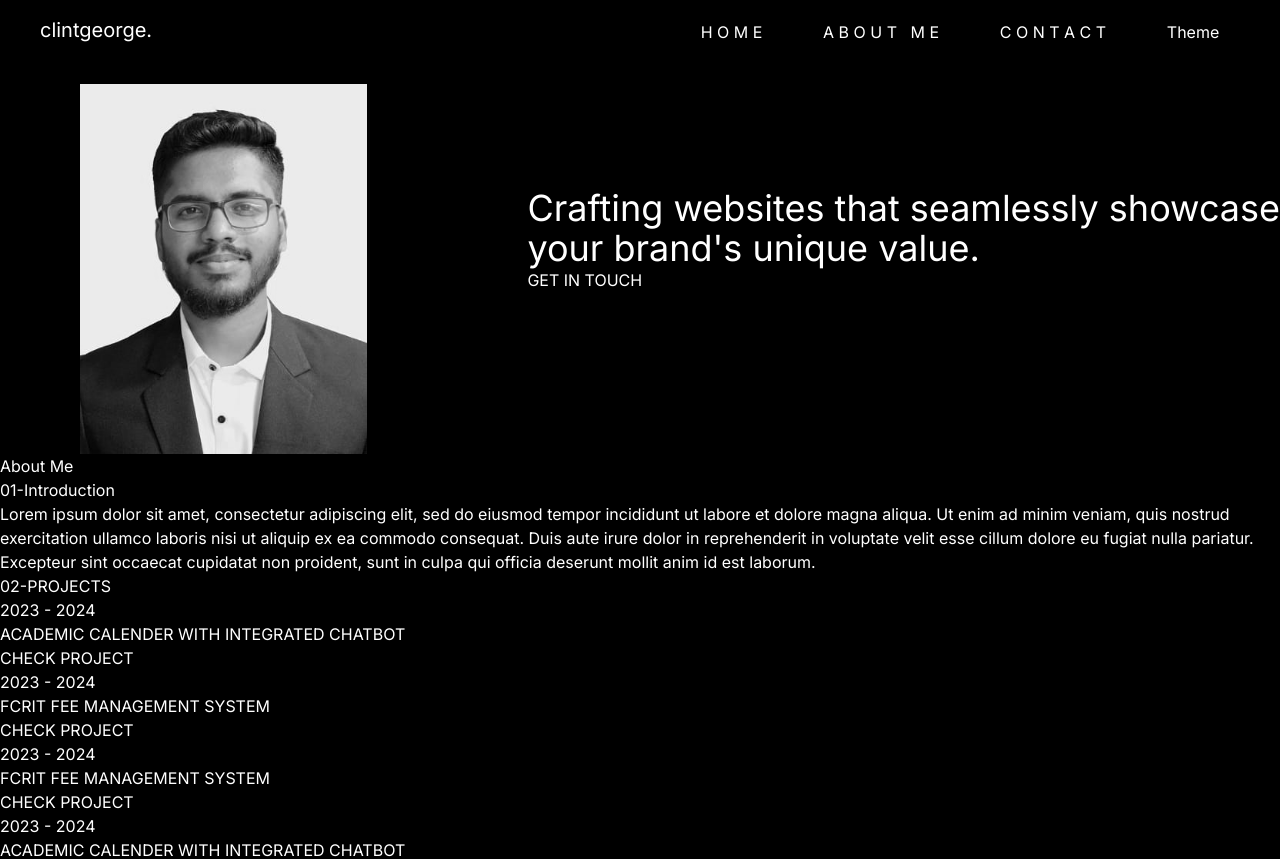
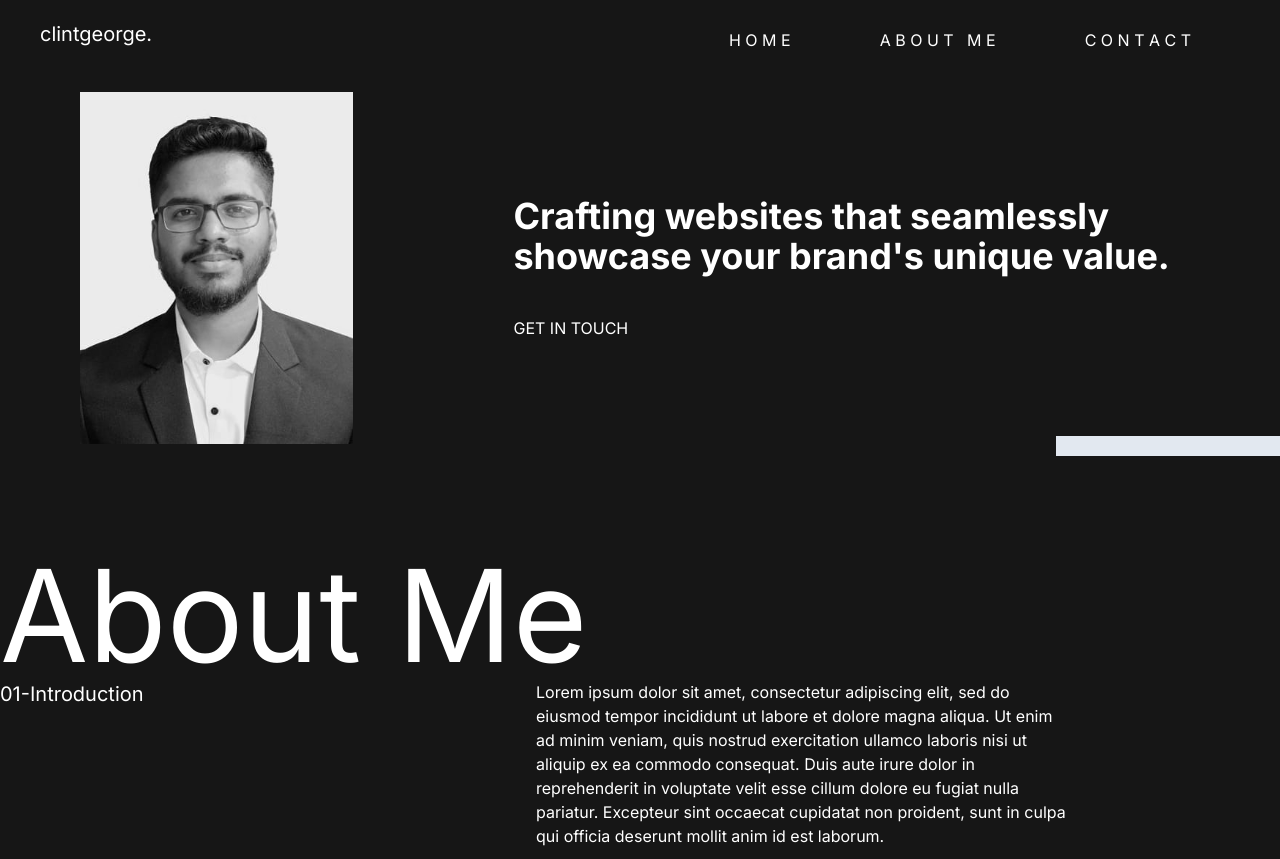
Before and after one commit to iamclintgeorge/Portfolio, a Next.js app: page / in a window 1280 px wide. Shown: the top 859 px of the page. Built offline with nearby package versions, Linux system fonts and the light colour scheme.

Commit message:
Styling changes
Signed-off-by: Clint George <clintbgeorge@gmail.com>

```diff
--- a/app/Components/Header.js
+++ b/app/Components/Header.js
@@ -5,22 +5,15 @@ const Header = () => {
     <>
       <div className="flex flex-row justify-between">
         <div className="flex-1">
-          <p className="text-xl mt-4 ml-10 cursor-pointer text-white">
-              clintgeorge.
+          <p className="text-xl mt-5 ml-10 cursor-pointer text-white">
+            clintgeorge.
           </p>
         </div>
         <div className="flex-1">
-          <ul className="flex justify-evenly buttonlink mt-5">
-            <li>
-                H O M E
-            </li>
-            <li>
-                A B O U T &nbsp; M E
-            </li>
-            <li>
-                C O N T A C T
-            </li>
-            <button>Theme</button>
+          <ul className="flex justify-evenly buttonlink mt-7">
+            <li>H O M E</li>
+            <li>A B O U T &nbsp; M E</li>
+            <li>C O N T A C T</li>
           </ul>
         </div>
       </div>
--- a/app/Sections/Aboutsec.js
+++ b/app/Sections/Aboutsec.js
@@ -4,13 +4,13 @@ const Aboutsec = () => {
   return (
     <>
       <div>
-        <p class="section1dsn">About Me</p>
-        <div class="section1div">
-          <div class="leftsection1">
+        <p className="relative text-9xl">About Me</p>
+        <div className="flex flex-row">
+          <div className="flex-1 text-xl">
             <p>01-Introduction</p>
-            <div class="designline2"></div>
+            <div className="mt-56 h-5 w-56 bg-slate-200"></div>
           </div>
-          <div class="rightsection1">
+          <div className="flex-1 mr-52">
             <p>
               Lorem ipsum dolor sit amet, consectetur adipiscing elit, sed do
               eiusmod tempor incididunt ut labore et dolore magna aliqua. Ut
--- a/app/Sections/Herosec.js
+++ b/app/Sections/Herosec.js
@@ -5,15 +5,19 @@ const Herosec = () => {
     <>
       <div className="flex flex-row">
         <div>
-          <img className="w-96 mt-10 ml-20 grayscale" src="/Clintphoto.jpeg" alt="Profile Picture"/>
+          <img
+            className="w-96 mt-10 ml-20 grayscale"
+            src="/Clintphoto.jpeg"
+            alt="Profile Picture"
+          />
         </div>
         <div className="mt-36 ml-60">
-          <p className="text-4xl">
+          <p className="text-4xl font-bold mr-10 mb-10">
             Crafting websites that seamlessly showcase your brand's unique
             value.
           </p>
-          <button className="getbtn">GET IN TOUCH</button>
-          <div className="designline1"></div>
+          <button>GET IN TOUCH</button>
+          <div className="mt-24 mb-24 h-5 w-56 bg-slate-200 ml-auto"></div>
         </div>
       </div>
     </>
--- a/app/Sections/Projectsec.js
+++ b/app/Sections/Projectsec.js
@@ -3,43 +3,47 @@ import React from "react";
 const Projectsec = () => {
   return (
     <>
-      <div class="section2">
-        <div class="section2left">
-          <p class="section2txt">02-PROJECTS</p>
+      <div className="flex flex-row">
+        <div className="flex-1">
+          <p className="section2txt">02-PROJECTS</p>
         </div>
-        <div class="projecttbl">
-          <div class="projectbg">
-            {/* <img class="projimg" src="Images/acadsite"> */}
-            <div class="projdsn"></div>
-            <p class="projdate">2023 - 2024</p>
-            <p class="projtitle">ACADEMIC CALENDER WITH INTEGRATED CHATBOT</p>
-            <button class="projbtn">CHECK PROJECT</button>
+        <div className="projecttbl">
+          <div className="projectbg">
+            {/* <img className="projimg" src="Images/acadsite"> */}
+            <div className="projdsn"></div>
+            <p className="projdate">2023 - 2024</p>
+            <p className="projtitle">
+              ACADEMIC CALENDER WITH INTEGRATED CHATBOT
+            </p>
+            <button className="projbtn">CHECK PROJECT</button>
           </div>
-          <div class="projectbg">
-            {/* <img class="projimg" src="Images/fcritproj"> */}
-            <div class="projdsn"></div>
-            <p class="projdate">2023 - 2024</p>
-            <p class="projtitle">FCRIT FEE MANAGEMENT SYSTEM</p>
-            <button class="projbtn">CHECK PROJECT</button>
+          <div className="projectbg">
+            {/* <img className="projimg" src="Images/fcritproj"> */}
+            <div className="projdsn"></div>
+            <p className="projdate">2023 - 2024</p>
+            <p className="projtitle">FCRIT FEE MANAGEMENT SYSTEM</p>
+            <button className="projbtn">CHECK PROJECT</button>
           </div>
-          <div class="projectbg1">
-            {/* <img class="projimg" src="Images/fcritproj"> */}
-            <div class="projdsn"></div>
-            <p class="projdate">2023 - 2024</p>
-            <p class="projtitle">FCRIT FEE MANAGEMENT SYSTEM</p>
-            <button class="projbtn">CHECK PROJECT</button>
+          <div className="projectbg1">
+            {/* <img className="projimg" src="Images/fcritproj"> */}
+            <div className="projdsn"></div>
+            <p className="projdate">2023 - 2024</p>
+            <p className="projtitle">FCRIT FEE MANAGEMENT SYSTEM</p>
+            <button className="projbtn">CHECK PROJECT</button>
           </div>
-          <div class="projectbg1">
-            {/* <img class="projimg" src="Images/acadsite"> */}
-            <div class="projdsn"></div>
-            <p class="projdate">2023 - 2024</p>
-            <p class="projtitle">ACADEMIC CALENDER WITH INTEGRATED CHATBOT</p>
-            <button class="projbtn">CHECK PROJECT</button>
+          <div className="projectbg1">
+            {/* <img className="projimg" src="Images/acadsite"> */}
+            <div className="projdsn"></div>
+            <p className="projdate">2023 - 2024</p>
+            <p className="projtitle">
+              ACADEMIC CALENDER WITH INTEGRATED CHATBOT
+            </p>
+            <button className="projbtn">CHECK PROJECT</button>
           </div>
         </div>
       </div>
 
-      <button class="projexpbtn">EXPLORE OTHER PROJECTS</button>
+      <button className="projexpbtn">EXPLORE OTHER PROJECTS</button>
     </>
   );
 };
--- a/app/globals.css
+++ b/app/globals.css
@@ -18,7 +18,7 @@
 
 body {
   color: white;
-  background-color: black;
+  background-color: #161616;
 }
 
 @layer utilities {
```
